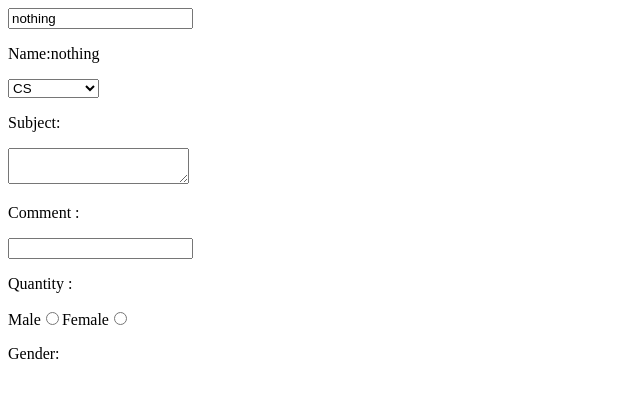
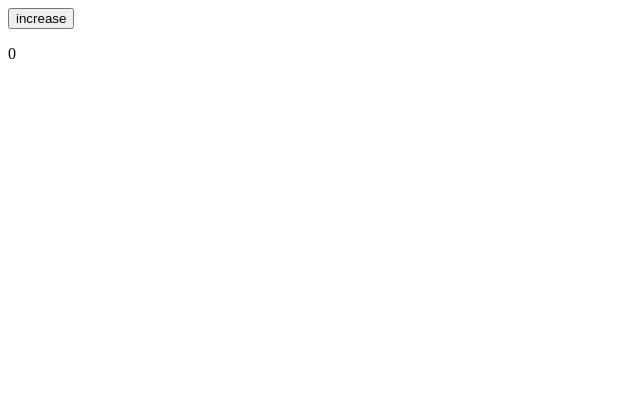
Before and after one commit to yumna-nizar/react-learning-project, a React (Vite) app: page / in a window 1280 px wide. Shown: the top 398 px of the page, without its empty margins (0-640 px from the left). Built offline with nearby package versions, Linux system fonts and the light colour scheme.

Commit message:
updater function

```diff
--- a/src/App.jsx
+++ b/src/App.jsx
@@ -1,13 +1,12 @@
 import Button from "./Button.jsx";
-import Form from "./Form.jsx";
+
 
 function App() {
 
   return (
     <>
 
-
-        <Form/>
+        <Button/>
 
 
     </>
--- a/src/Button.jsx
+++ b/src/Button.jsx
@@ -1,16 +1,19 @@
 import { useState } from "react";
-function Button() {
-
-const [ct ,setct]=useState("yumna");
-
-
-  return (
-    <>
-       <p>{ct}</p>
-      <button onClick={() => setct("yusra")}>change</button>
-      <button onClick={() =>setct("yumna")}>orginal</button>
-
-    </>
-  );
+function Button()
+{
+    const[count,setCount]=useState(0);
+    function handleclick()
+    {
+        setCount((count)=>count+1);
+        setCount((count)=>count+1);
+        setCount((count)=>count+1);
+        setCount((count)=>count+1);
+    }
+    return(
+        <>
+        <button onClick={handleclick}>increase</button>
+        <p>{count}</p>
+        </>
+    )
 }
 export default Button;
--- a/src/Form.jsx
+++ /dev/null
@@ -1,49 +0,0 @@
-import { useState } from "react";
-function Form() {
-  const [name, setName] = useState("nothing");
-  const [subject, changeSubject] = useState("");
-  const [comment,setComment]=useState("");
-  const [quantity,setQuantity]=useState("");
-  const [gender,setGender]=useState();
-
-  return (
-    <>
-    {/* input type text */}
-      <input
-        type="text"
-        value={name}
-        onChange={(e) => setName(e.target.value)}/>
-      <p>Name:{name}</p>
-
-
-      {/* select element */}
-      <select
-      value="subject"
-        onChange={(e) => changeSubject(e.target.value)}>
-        <option value="CS">CS</option>
-        <option value="MATHS">Maths</option>
-        <option value="ENGLISH">English</option>
-        <option value="PSHYCHOLOGY">Psychology</option>
-      </select>
-      <p>Subject:{subject}</p>
-
-
-      {/* textarea element */}
-      <textarea value={comment} onChange={(e)=>setComment(e.target.value)}/>
-      <p>Comment :{comment}</p>
-
-
-      {/* input type number */}
-      <input type="number" value="quantity" onChange={(e)=>setQuantity(e.target.value)}/>
-      <p>Quantity :{quantity}</p>
-
-        <label>Male</label>
-        <input type="radio" name="gender" value="male"  onChange={(e)=>setGender(e.target.value)}/>
-        <label>Female</label>
-        <input type="radio" name="gender" value="female" onChange={(e)=>setGender(e.target.value)}/>
-        <p>Gender: {gender}</p>
-
-    </>
-  );
-}
-export default Form;
```
